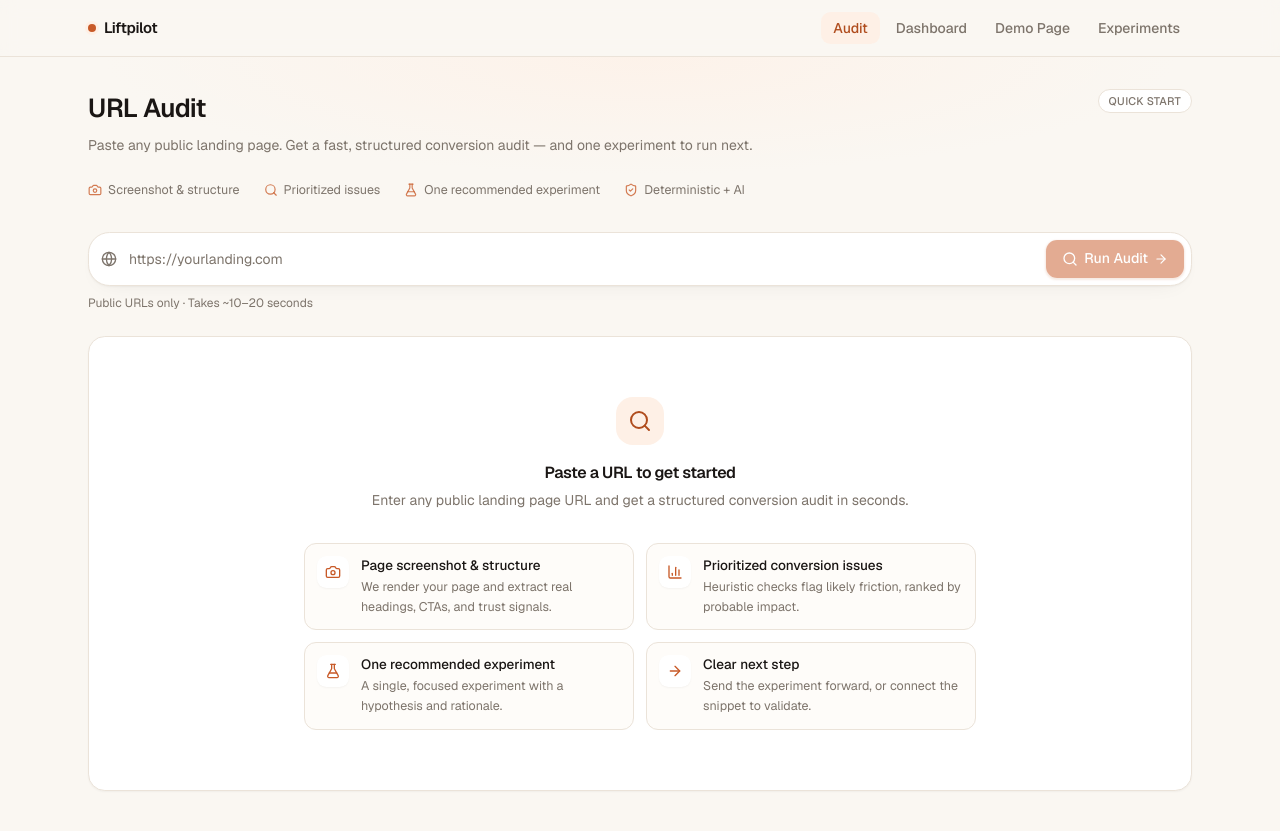
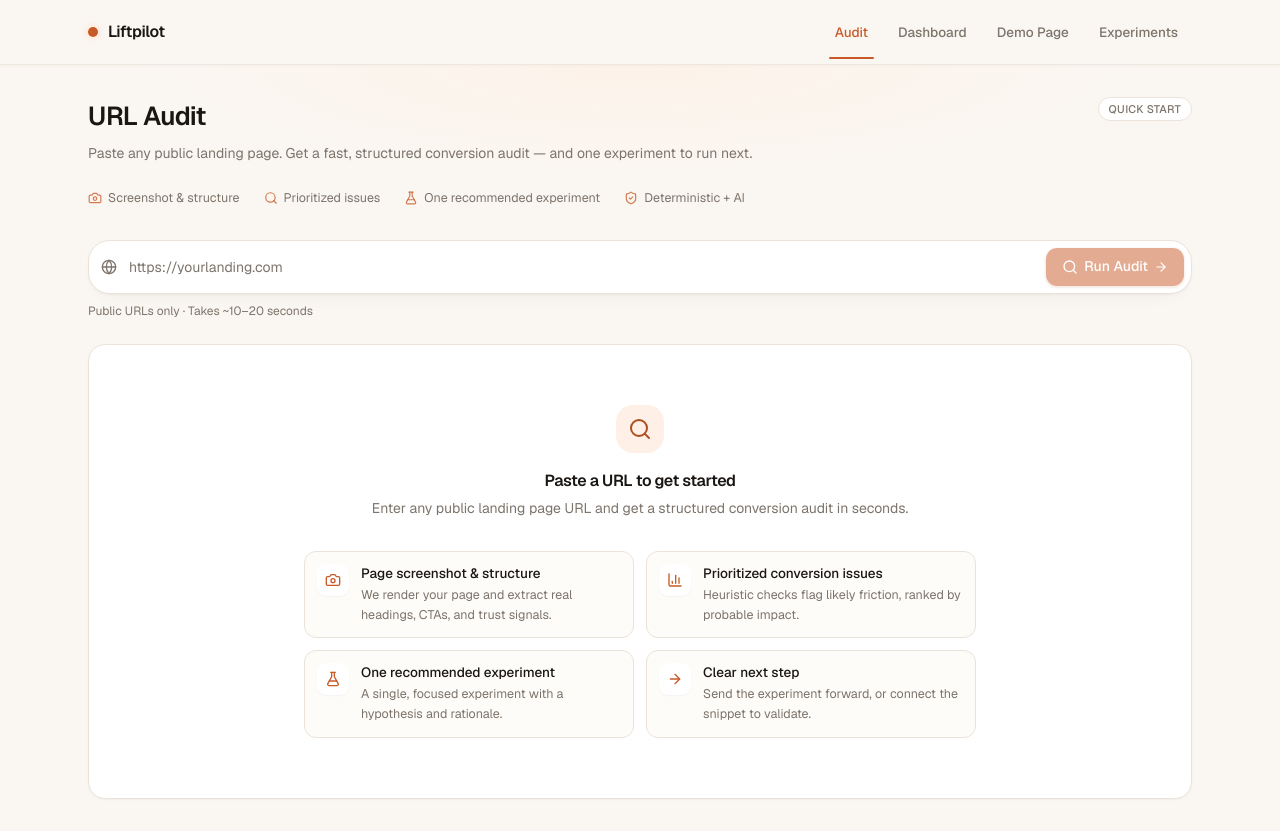
Before and after one commit to OmkarBansod02/Liftpilot, a Next.js app: page /audit in a window 1280 px wide. Built offline with nearby package versions, Linux system fonts and the light colour scheme.

Commit message:
polish TopNav with taller header, brand glow, and active underline indicator

```diff
--- a/src/components/layout/top-nav.tsx
+++ b/src/components/layout/top-nav.tsx
@@ -15,19 +15,19 @@ export function TopNav() {
   const pathname = usePathname();
 
   return (
-    <header className="sticky top-0 z-50 border-b border-border bg-background/85 backdrop-blur supports-[backdrop-filter]:bg-background/70">
-      <div className="mx-auto flex h-14 w-full max-w-6xl items-center justify-between px-6">
-        <Link href="/" className="flex items-center gap-2">
+    <header className="sticky top-0 z-50 border-b border-border/80 bg-background/90 shadow-[0_1px_3px_rgba(26,22,20,0.03)] backdrop-blur-md supports-[backdrop-filter]:bg-background/75">
+      <div className="mx-auto flex h-16 w-full max-w-6xl items-center justify-between px-6">
+        <Link href="/" className="flex items-center gap-2.5">
           <span
             aria-hidden
-            className="size-2 rounded-full bg-primary shadow-[0_0_0_3px_var(--accent)]"
+            className="size-2.5 rounded-full bg-primary shadow-[0_0_0_4px_var(--accent),0_0_8px_rgba(200,90,40,0.15)]"
           />
-          <span className="text-[15px] font-semibold tracking-tight">
+          <span className="text-base font-semibold tracking-tight">
             Liftpilot
           </span>
         </Link>
 
-        <nav className="flex items-center gap-1">
+        <nav className="flex items-center gap-0.5">
           {navItems.map((item) => {
             const isActive =
               pathname === item.href || pathname.startsWith(item.href + "/");
@@ -36,13 +36,16 @@ export function TopNav() {
                 key={item.href}
                 href={item.href}
                 className={cn(
-                  "rounded-md px-3 py-1.5 text-sm font-medium transition-colors",
+                  "relative rounded-lg px-3.5 py-2 text-[13.5px] font-medium transition-colors",
                   isActive
-                    ? "bg-accent text-accent-foreground"
-                    : "text-muted-foreground hover:bg-muted hover:text-foreground"
+                    ? "text-primary"
+                    : "text-muted-foreground hover:text-foreground"
                 )}
               >
                 {item.label}
+                {isActive && (
+                  <span className="absolute inset-x-2 -bottom-[calc(0.5rem+1px)] h-0.5 rounded-full bg-primary" />
+                )}
               </Link>
             );
           })}
```
